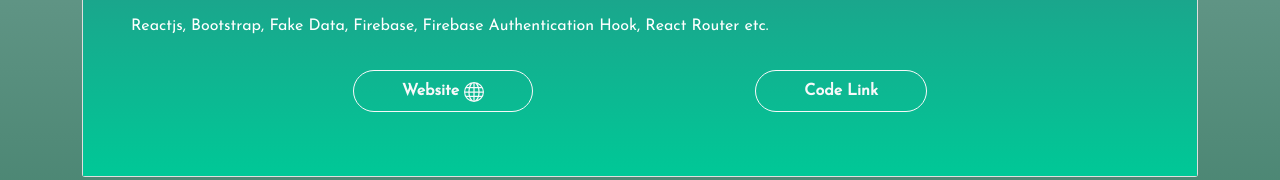
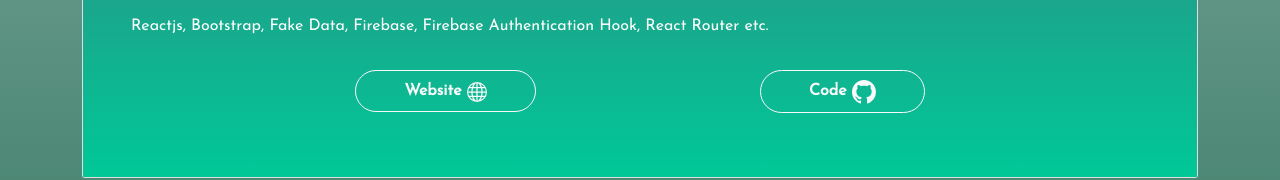
Before and after one commit to Zahid-BM/personal-portfolio-site, a React (Create React App) app: page /alemlifecoach in a window 1280 px wide. Shown: the part 1423-1603 px from the top of the page. Built offline with nearby package versions, Linux system fonts and the light colour scheme.

Commit message:
Alhamdulillah skills animation updated

```diff
--- a/src/pages/Home/Skills.js
+++ b/src/pages/Home/Skills.js
@@ -16,7 +16,7 @@
 import vscode from '../../resources/images/icons/vscode.png';
 import github from '../../resources/images/icons/github.png';
 import reactRouter from '../../resources/images/icons/react-router.png';
-import Bounce from 'react-reveal/Bounce';
+import Fade from 'react-reveal/Fade';
 import Pulse from 'react-reveal/Pulse';
 
 const Skills = () => {
@@ -27,7 +27,7 @@
                 <h3 className='text-center text-dark'>My expertise and skills</h3>
                 <h1 className='text-center display-1 fw-bolder text-secondary'>Love to work in </h1>
                 <hr />
-                <Bounce bottom>
+                <Fade left>
                     <Row xs={1} md={4} className='g-4 my-4'>
                         <Pulse duration={4000} forever="true">
                             <Col className='text-center'>
@@ -80,7 +80,7 @@
                             </Col>
                         </Pulse>
                     </Row>
-                </Bounce>
+                </Fade>
             </Container>
 
         </>
--- a/src/pages/Projects/AlemLifeCoach.js
+++ b/src/pages/Projects/AlemLifeCoach.js
@@ -1,7 +1,7 @@
 import React from 'react';
 import { Button, Card, Carousel, Container } from 'react-bootstrap';
 import PageTitle from '../shared/PageTitle/PageTitle';
-import { BsGlobe } from "react-icons/bs";
+import { BsGithub, BsGlobe } from "react-icons/bs";
 
 const AlemLifeCoach = () => {
     return (
@@ -79,7 +79,7 @@
                                 <a href={'https://alem-life-coach.web.app/'} target={'_blank'} rel={'noopener noreferrer'}><Button variant='outline-light' className='px-5 fw-bold rounded-pill  hover1 py-2'>Website <BsGlobe className='fw-bolder fs-5 '></BsGlobe></Button></a>
                             </div>
                             <div className='my-3'>
-                                <a href={'https://github.com/Zahid-BM/alem-life-coach-react'} target={'_blank'} rel={'noopener noreferrer'}><Button variant='outline-light' className='px-5 fw-bold rounded-pill  hover1 py-2'>Code Link</Button></a>
+                                <a href={'https://github.com/Zahid-BM/alem-life-coach-react'} target={'_blank'} rel={'noopener noreferrer'}><Button variant='outline-light' className='px-5 fw-bold rounded-pill  hover1 py-2'>Code <BsGithub className='fw-bolder fs-4'></BsGithub></Button></a>
                             </div>
                         </div>
                     </Card.Body>
--- a/src/pages/Projects/FruitsValley.js
+++ b/src/pages/Projects/FruitsValley.js
@@ -1,7 +1,7 @@
 import React from 'react';
 import { Button, Card, Carousel, Container } from 'react-bootstrap';
 import PageTitle from '../shared/PageTitle/PageTitle';
-import { BsGlobe } from "react-icons/bs";
+import { BsGithub, BsGlobe } from "react-icons/bs";
 
 const FruitsValley = () => {
     return (
@@ -79,7 +79,7 @@
                                 <a href={'https://fruits-warehouse-f1061.web.app/'} target={'_blank'} rel={'noopener noreferrer'}><Button variant='outline-light' className='px-5 fw-bold rounded-pill hover1 py-2'>Website <BsGlobe className='fw-bolder fs-5 '></BsGlobe></Button></a>
                             </div>
                             <div className='my-3'>
-                                <a href={'https://github.com/Zahid-BM/fruits-valley-full-stack-with-mern'} target={'_blank'} rel={'noopener noreferrer'}><Button variant='outline-light' className='px-5 fw-bold rounded-pill  hover1 py-2'>Code Link</Button></a>
+                                <a href={'https://github.com/Zahid-BM/fruits-valley-full-stack-with-mern'} target={'_blank'} rel={'noopener noreferrer'}><Button variant='outline-light' className='px-5 fw-bold rounded-pill  hover1 py-2'>Code <BsGithub className='fw-bolder fs-4'></BsGithub></Button></a>
                             </div>
                         </div>
                     </Card.Body>
--- a/src/pages/Projects/ReviewBaba.js
+++ b/src/pages/Projects/ReviewBaba.js
@@ -2,6 +2,7 @@
 import { Button, Card, Carousel, Container } from 'react-bootstrap';
 import PageTitle from '../shared/PageTitle/PageTitle';
 import { BsGlobe } from "react-icons/bs";
+import { BsGithub} from "react-icons/bs";
 
 const ReviewBaba = () => {
     return (
@@ -76,10 +77,10 @@
                         </Card.Text>
                         <div className="d-md-flex justify-content-evenly mt-auto">
                             <div className='my-3'>
-                                <a href={'https://reveiw-baba.netlify.app/'} target={'_blank'} rel={'noopener noreferrer'}><Button variant='outline-light' className='px-5 fw-bold rounded-pill hover1 py-2'>Website <BsGlobe className='fw-bolder fs-5 '></BsGlobe></Button></a>
+                                <a href={'https://reveiw-baba.netlify.app/'} target={'_blank'} rel={'noopener noreferrer'}><Button variant='outline-light' className='px-5 fw-bold rounded-pill hover1 py-2'>Website <BsGlobe className='fw-bolder fs-5'></BsGlobe></Button></a>
                             </div>
                             <div className='my-3'>
-                                <a href={'https://github.com/Zahid-BM/review-baba-react-router-and-bootstrap'} target={'_blank'} rel={'noopener noreferrer'}><Button variant='outline-light' className='px-5 fw-bold rounded-pill hover1 py-2'>Code Link</Button></a>
+                                <a href={'https://github.com/Zahid-BM/review-baba-react-router-and-bootstrap'} target={'_blank'} rel={'noopener noreferrer'}><Button variant='outline-light' className='px-5 fw-bold rounded-pill hover1 py-2'>Code <BsGithub className='fw-bolder fs-4'></BsGithub></Button></a>
                             </div>
                         </div>
                     </Card.Body>
--- a/src/pages/Projects/Zandz.js
+++ b/src/pages/Projects/Zandz.js
@@ -1,6 +1,6 @@
 import { Button, Card, Carousel, Container } from 'react-bootstrap';
 import PageTitle from '../shared/PageTitle/PageTitle';
-import { BsGlobe } from "react-icons/bs";
+import { BsGithub, BsGlobe } from "react-icons/bs";
 
 const Zandz = () => {
     return (
@@ -78,7 +78,7 @@
                                 <a href={'https://garments-accessories.web.app/'} target={'_blank'} rel={'noopener noreferrer'}><Button variant='outline-light' className='px-5 fw-bold rounded-pill hover1 py-2'>Website <BsGlobe className='fw-bolder fs-5 '></BsGlobe></Button></a>
                             </div>
                             <div className='my-3'>
-                                <a href={'https://github.com/Zahid-BM/z-and-z-trims-full-stack-with-mern'} target={'_blank'} rel={'noopener noreferrer'}><Button variant='outline-light' className='px-5 fw-bold rounded-pill hover1 py-2'>Code Link</Button></a>
+                                <a href={'https://github.com/Zahid-BM/z-and-z-trims-full-stack-with-mern'} target={'_blank'} rel={'noopener noreferrer'}><Button variant='outline-light' className='px-5 fw-bold rounded-pill hover1 py-2'>Code <BsGithub className='fw-bolder fs-4'></BsGithub></Button></a>
                             </div>
                         </div>
                     </Card.Body>
```
